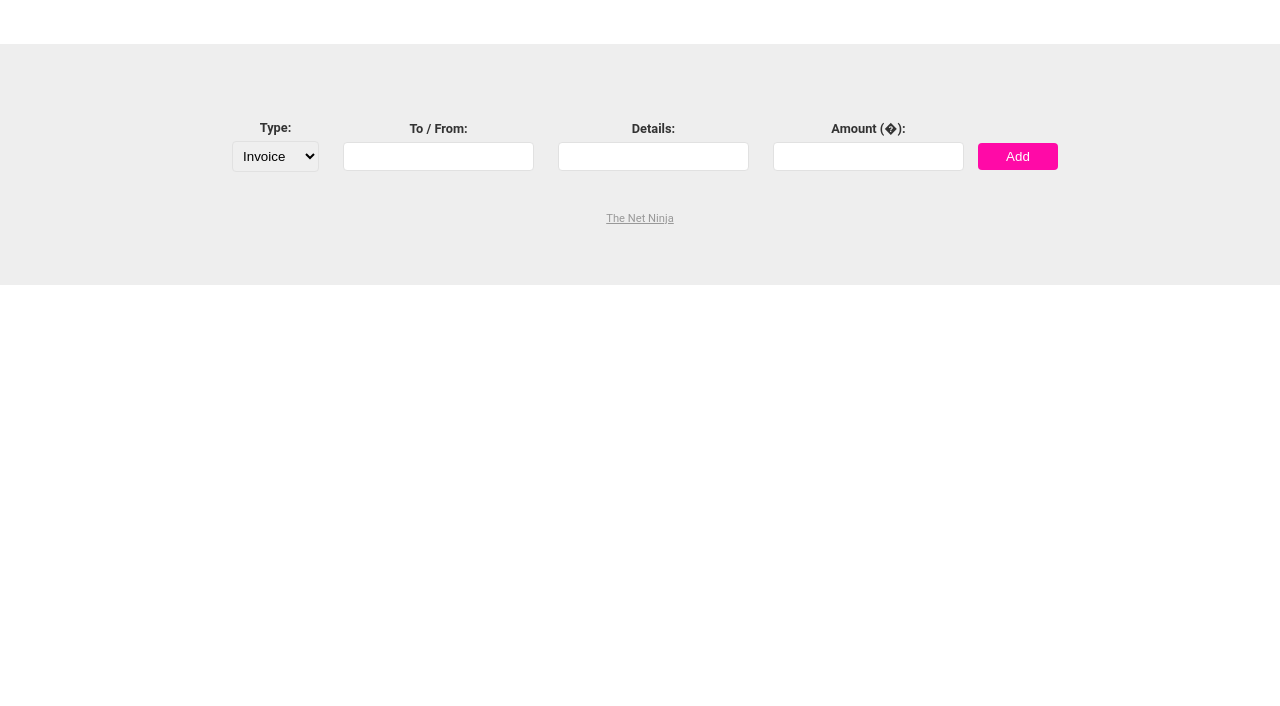
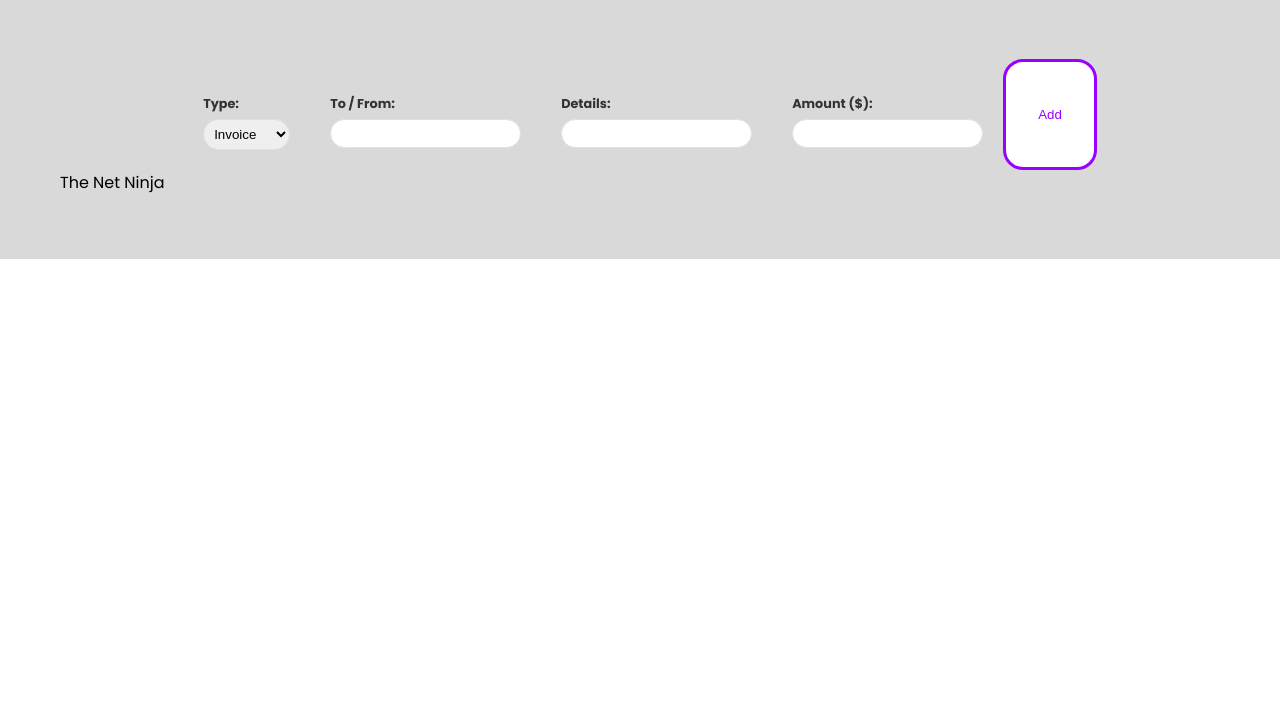
Before and after one commit to KalelOrbis/Portals_Introduction, a website with bundled scripts: page Typescript/public/index.html in a window 1280 px wide. Shown: the part 94-800 px from the top of the page. Built offline with nearby package versions, Linux system fonts and the light colour scheme.

Commit message:
Added shinigami lib, fixed layout, form validation

```diff
--- a/Typescript/public/app.js
+++ b/Typescript/public/app.js
@@ -36,9 +36,12 @@ form.addEventListener('submit', (e) => {
     e.preventDefault(); //prevents page refreshing when form is submit
     // tuple
     let values;
+    if (toFrom.value === "" || logDetails.value === "" || Number.isNaN(amount.valueAsNumber)) {
+        return;
+    }
     values = [toFrom.value, logDetails.value, amount.valueAsNumber];
     let doc;
-    if (type.value === 'invoice') {
+    if (type.value === 'Invoice') {
         // three dots spread out the items inside the values array into singular parameters
         // only works because the types are fix in the tuple
         doc = new Invoice(...values);
--- a/Typescript/public/classes/ListTemplate.js
+++ b/Typescript/public/classes/ListTemplate.js
@@ -15,6 +15,7 @@ export class ListTemplate {
         });
         const h4 = document.createElement("h4");
         h4.innerText = heading;
+        h4.classList.add('text-purple');
         li.append(h4);
         const p = document.createElement('p');
         p.innerText = item.format();
--- a/Typescript/public/index.html
+++ b/Typescript/public/index.html
@@ -3,44 +3,52 @@
     <meta charset="UTF-8">
     <meta name="viewport" content="width=device-width, initial-scale=1.0">
     <title>TypeScript Tutorial</title>
-    <link rel="stylesheet" href="styles.css">
+    <link rel="stylesheet" href="../../css/index.css">
 </head>
 <body>
+    <nav class="navbar-primary space-between">
+        <h1 class="site-title text-white">Finance Logger</h1>
+        <a href="restaurantorders.html" class="btn-warning">Restaurant Orders</a>
+    </nav>
 
-    <div class="wrapper">
-        <h1>Finance Logger</h1>
+    <div class="bg-gray-light-7 pt-3 pb-3">
+        <div class="container">
+            <form class="new-item-form gap-2 display-f justify-center">
+                <div class="display-i-b ">
+                    <label class="display-b font-">Type:</label>
+                    <select id="type" class=" br">
+                        <option value="Invoice">Invoice</option>
+                        <option value="Payment">Payment</option>
+                    </select>
+                </div>
+                <div class="display-i-b">
+                    <label class="display-b">To / From:</label>
+                    <input type="text" class=" br" id="tofrom">
+                </div>
+                <div class="display-i-b">
+                    <label class="display-b">Details:</label>
+                    <input type="text" class=" br" id="details">
+                </div>
+                <div class="display-i-b">
+                    <label class="display-b">Amount ($):</label>
+                    <input type="number" class=" br" id="amount">
+                </div>
 
+                <button class="btn-outlined-purple text-purple text-hover-white">Add</button>
+            </form>
+
+            <a href="https://www.thenetninja.co.uk">The Net Ninja</a>
+
+        </div>
+
+    </div>
+
+    <div class="row justify-center mt-2">
         <!-- output list -->
         <ul class="item-list">
         </ul>
     </div>
 
-    <footer>
-        <form class="new-item-form">
-            <div class="field">
-                <label>Type:</label>
-                <select id="type">
-                    <option value="invoice">Invoice</option>
-                    <option value="payment">Payment</option>
-                </select>
-            </div>
-            <div class="field">
-                <label>To / From:</label>
-                <input type="text" id="tofrom">
-            </div>
-            <div class="field">
-                <label>Details:</label>
-                <input type="text" id="details">
-            </div>
-            <div class="field">
-                <label>Amount (�):</label>
-                <input type="number" id="amount">
-            </div>
-            <button>Add</button>
-        </form>
-
-        <a href="https://www.thenetninja.co.uk">The Net Ninja</a>
-    </footer>
 
     <script type="module" src='app.js'></script>
 </body>
--- a/Typescript/public/styles.css
+++ b/Typescript/public/styles.css
@@ -1,6 +1,8 @@
+@import url("https://fonts.googleapis.com/css2?family=Poppins:ital,wght@0,100;0,200;0,300;0,400;0,500;0,600;0,700;0,800;0,900;1,100;1,200;1,300;1,400;1,500;1,600;1,700;1,800;1,900&display=swap");
+
 body{
     margin: 0;
-    font-family: Roboto;
+    font-family: Poppins;
   }
   .wrapper{
     max-width: 960px;
@@ -70,3 +72,13 @@ body{
     margin-top: 40px;
     font-size: 0.7em;
   }
+
+  a {
+    text-decoration: none;
+    cursor: pointer;
+    display: inline-block;
+    border: 0;
+    padding: 1rem 2rem;
+    border-radius: 20px;
+    background-color: #0fff73;
+  }
--- a/Typescript/src/app.ts
+++ b/Typescript/src/app.ts
@@ -52,11 +52,19 @@ form.addEventListener('submit', (e: Event) => {
 
     // tuple
     let values: [string, string, number];
+
+    if(toFrom.value === "" || logDetails.value === "" || Number.isNaN(amount.valueAsNumber) )
+    {
+        return;
+    }
+
     values = [toFrom.value, logDetails.value, amount.valueAsNumber];
 
     let doc: HasFormatter;
 
-    if(type.value === 'invoice')
+
+
+    if(type.value === 'Invoice')
     {
         // three dots spread out the items inside the values array into singular parameters
         // only works because the types are fix in the tuple
--- a/Typescript/src/classes/ListTemplate.ts
+++ b/Typescript/src/classes/ListTemplate.ts
@@ -19,6 +19,7 @@ export class ListTemplate{
 
         const h4 = document.createElement("h4");
         h4.innerText= heading;
+        h4.classList.add('text-purple');
         li.append(h4);
 
         const p = document.createElement('p');
--- a/gulpfile.js
+++ b/gulpfile.js
@@ -6,12 +6,12 @@ function buildStyles() {
     // shinigami/**/ means any subfolder inside the shinigami folder
   return src('sass/**/*.scss')
     .pipe(sass())
-    .pipe(purgecss({ content: ['*.html']}))
+    .pipe(purgecss({ content: ['**/*.html']}))
     .pipe(dest('css'))
 }
 
 function watchTask() {
-  watch(['sass/**/*.scss','*.html'], buildStyles)
+  watch(['sass/**/*.scss','**/*.html'], buildStyles)
 }
 
 exports.default = series(buildStyles, watchTask)
--- a/sass/index.scss
+++ b/sass/index.scss
@@ -1,4 +1,17 @@
-$primary: indigo;
+$primary: #1ac886 ;
 $base-padding: 1rem;
 $base-border-thickness: 3px;
 @import 'shinigami';
+
+label{
+    display: block;
+    font-weight: bold;
+    font-size: 0.8em;
+    color: #333;
+    margin: 16px 0 6px;
+  }
+  input, select{
+    padding: 6px;
+    border: 1px solid #e1e1e1;
+    border-radius: 4px;
+  }
--- a/shinigami/_utilities.scss
+++ b/shinigami/_utilities.scss
@@ -158,7 +158,7 @@ $utilities: (
           "xl": $font-size-xl,
           "xxl": $font-size-xxl
         )
-      )
+      ),
 );
 
 @each $property, $map in $utilities
```
Also changed, not shown: homepage.html (+1 -0 lines), css/index.css.
